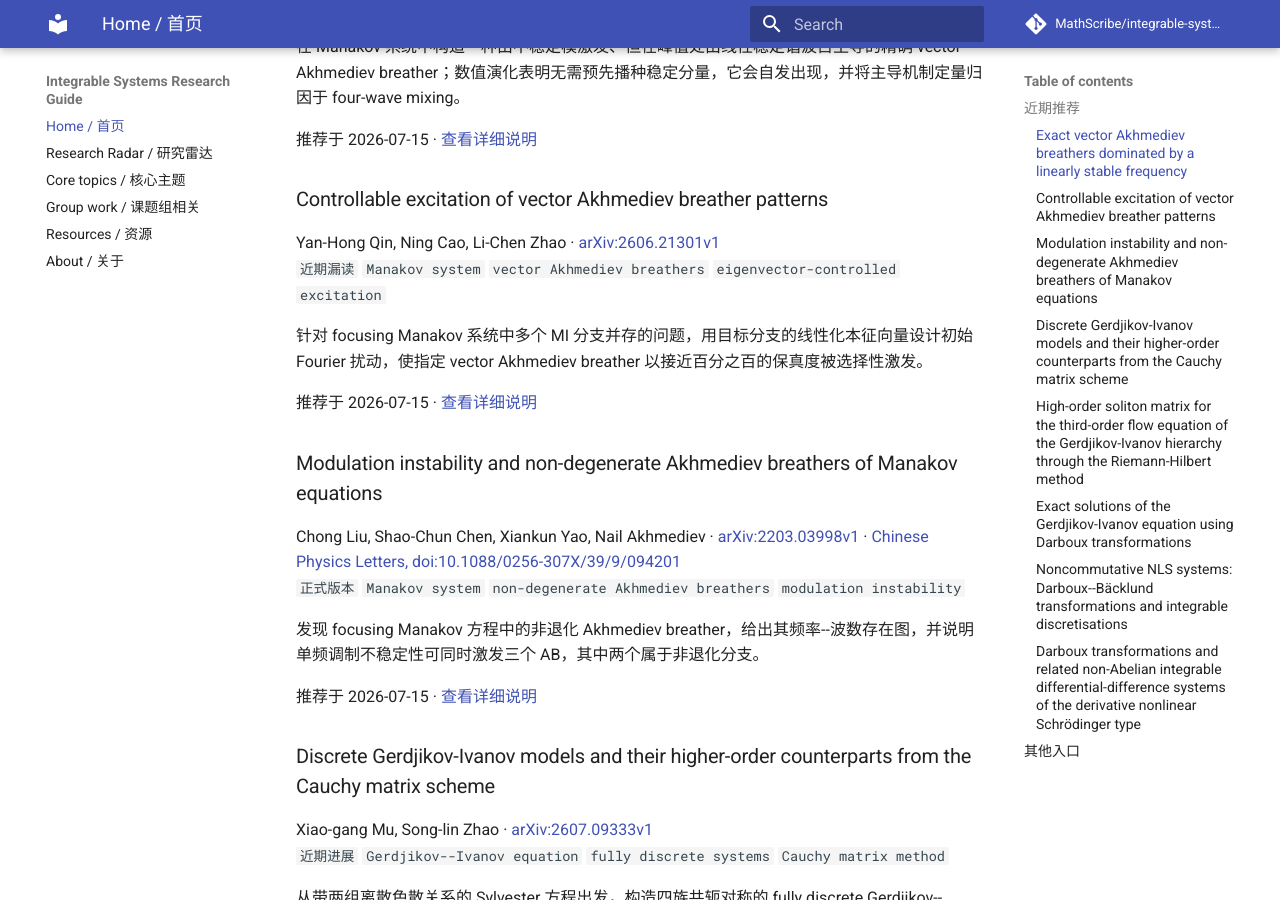
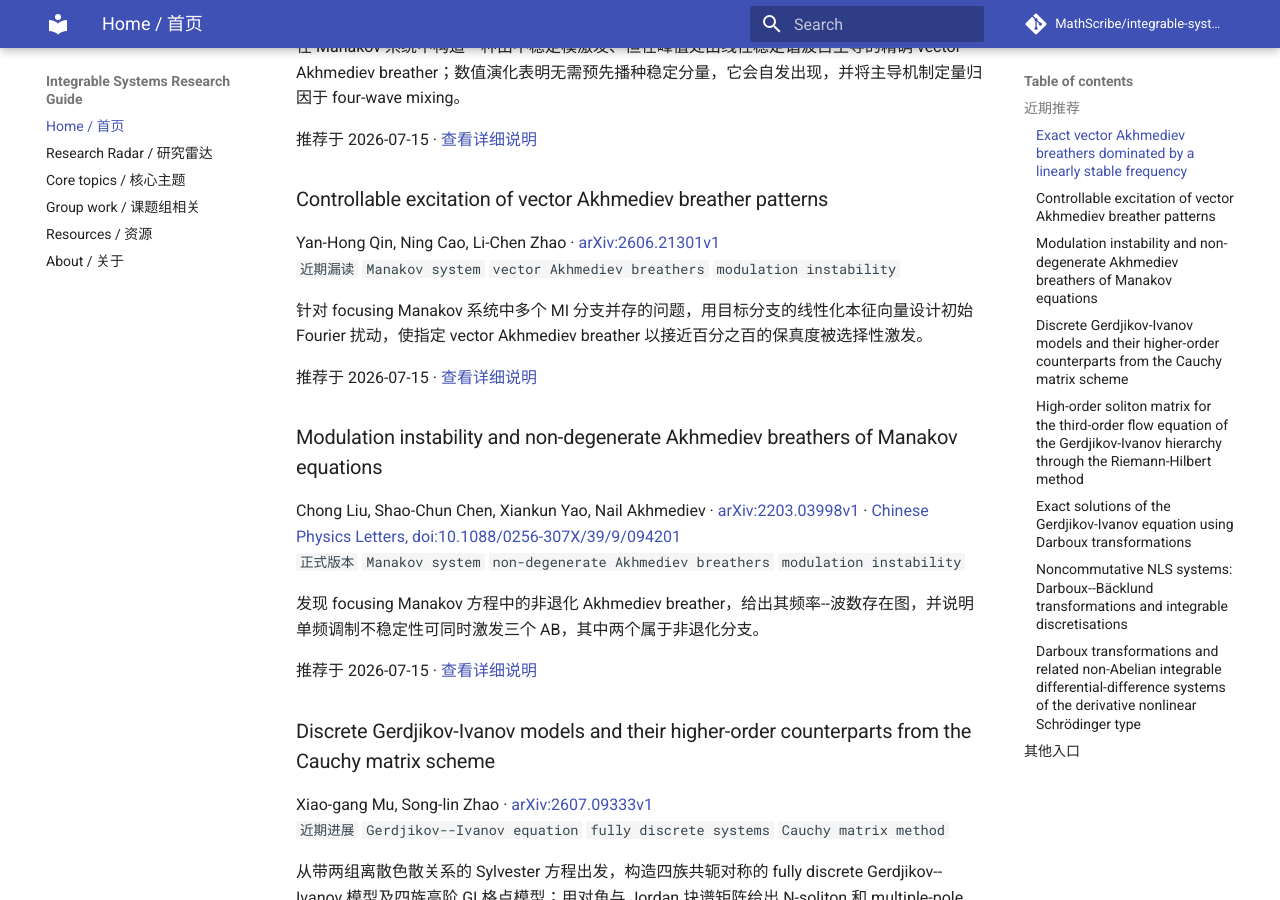
Before and after one commit to MathScribe/integrable-systems-guide, an MkDocs documentation site: the page built from docs/index.md, in a window 1280 px wide and 900 px high, scrolled down 593 px. Built offline with MkDocs 1.6.1 and Material for MkDocs 9.7.7, drawn with Linux system fonts in a browser that asks for light colours; comment, search, counter and statistics services are not loaded.

Commit message:
Sync generated homepage tags

```diff
--- a/docs/index.md
+++ b/docs/index.md
@@ -22,7 +22,7 @@ Wen-Rong Sun, Chong Liu, Lei Wang, Fabio Baronio · [arXiv:2607.10954v1](https:/
 ### Controllable excitation of vector Akhmediev breather patterns
 
 Yan-Hong Qin, Ning Cao, Li-Chen Zhao · [arXiv:2606.21301v1](https://arxiv.org/abs/2606.21301)
-`近期漏读` `Manakov system` `vector Akhmediev breathers` `eigenvector-controlled excitation`
+`近期漏读` `Manakov system` `vector Akhmediev breathers` `modulation instability`
 
 针对 focusing Manakov 系统中多个 MI 分支并存的问题，用目标分支的线性化本征向量设计初始 Fourier 扰动，使指定 vector Akhmediev breather 以接近百分之百的保真度被选择性激发。
 
```
